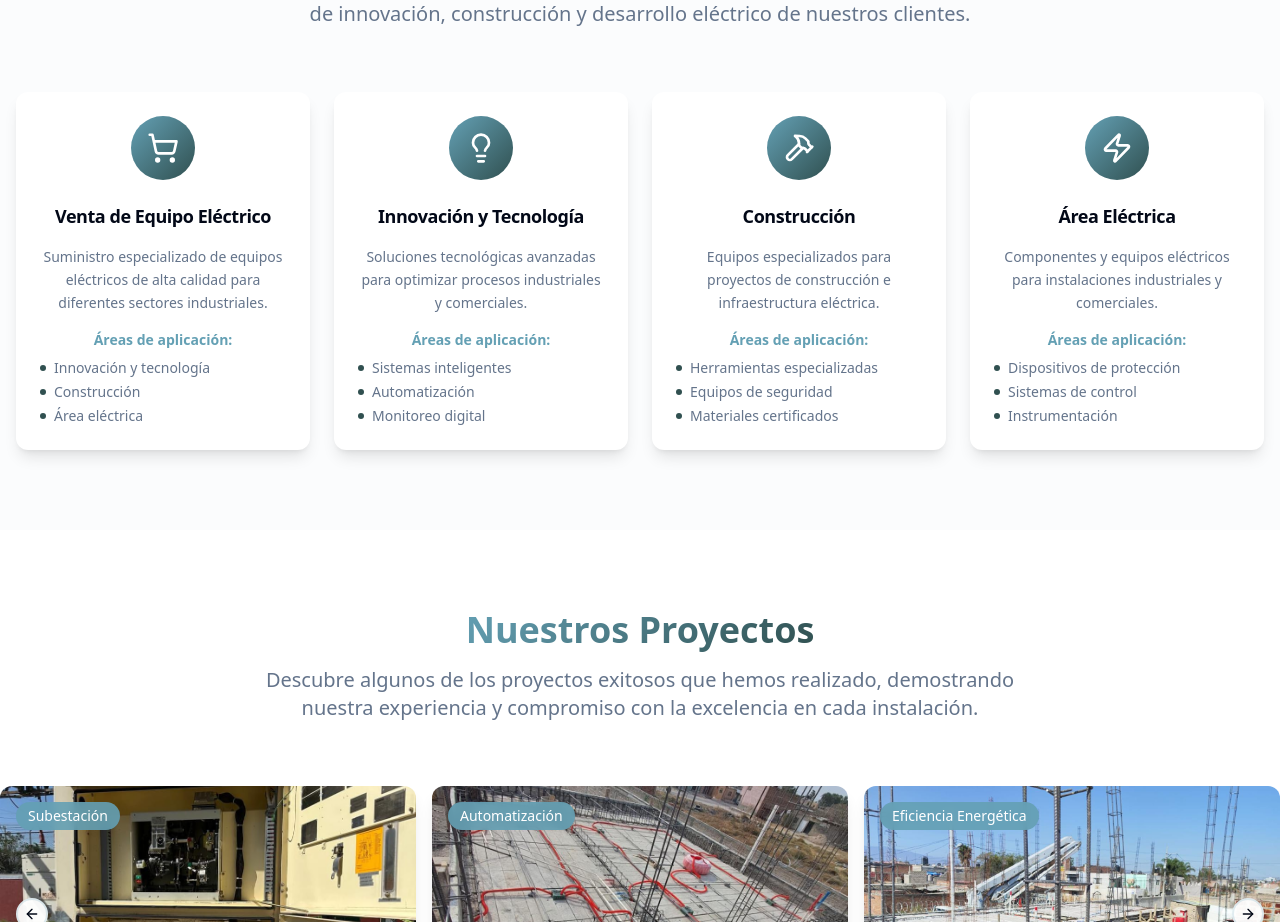
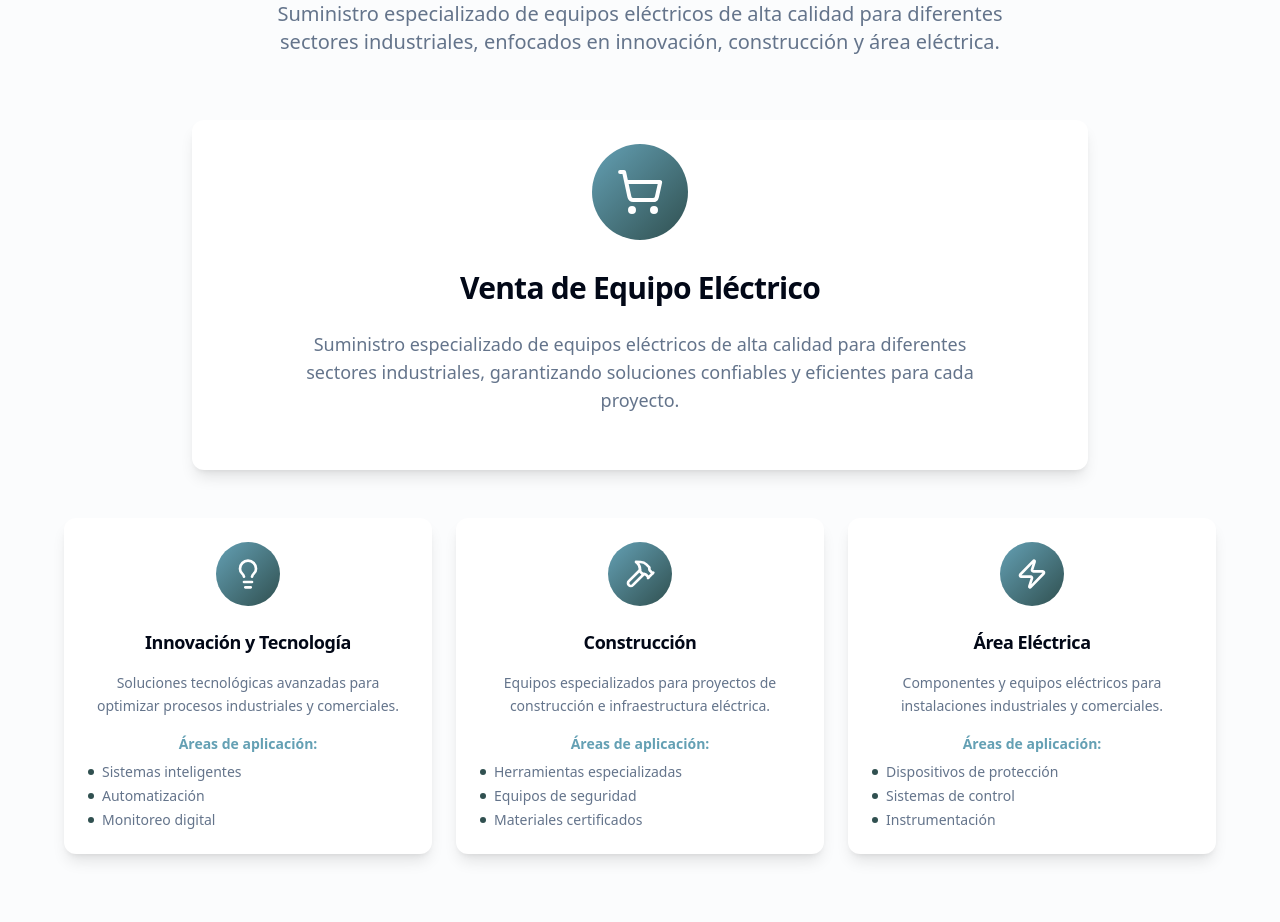
Before and after one commit to UDigital-Business/electro-web-solutions, a React (Vite) app: page / in a window 1280 px wide. Shown: the part 3050-3972 px from the top of the page. Built offline with nearby package versions, Linux system fonts and the light colour scheme.

Commit message:
Refactor: Update product and service structure
Update the product and service sections to reflect the specified structure and content.

```diff
--- a/src/components/sections/ProductsSection.tsx
+++ b/src/components/sections/ProductsSection.tsx
@@ -3,30 +3,24 @@ import { ShoppingCart, Lightbulb, Hammer, Zap } from "lucide-react";
 import { Card, CardContent, CardHeader, CardTitle } from "@/components/ui/card";
 
 export function ProductsSection() {
-  const products = [
-    {
-      icon: ShoppingCart,
-      title: "Venta de Equipo Eléctrico",
-      description: "Suministro especializado de equipos eléctricos de alta calidad para diferentes sectores industriales.",
-      areas: ["Innovación y tecnología", "Construcción", "Área eléctrica"]
-    },
+  const areas = [
     {
       icon: Lightbulb,
       title: "Innovación y Tecnología",
       description: "Soluciones tecnológicas avanzadas para optimizar procesos industriales y comerciales.",
-      areas: ["Sistemas inteligentes", "Automatización", "Monitoreo digital"]
+      caracteristicas: ["Sistemas inteligentes", "Automatización", "Monitoreo digital"]
     },
     {
       icon: Hammer,
       title: "Construcción",
       description: "Equipos especializados para proyectos de construcción e infraestructura eléctrica.",
-      areas: ["Herramientas especializadas", "Equipos de seguridad", "Materiales certificados"]
+      caracteristicas: ["Herramientas especializadas", "Equipos de seguridad", "Materiales certificados"]
     },
     {
       icon: Zap,
       title: "Área Eléctrica",
       description: "Componentes y equipos eléctricos para instalaciones industriales y comerciales.",
-      areas: ["Dispositivos de protección", "Sistemas de control", "Instrumentación"]
+      caracteristicas: ["Dispositivos de protección", "Sistemas de control", "Instrumentación"]
     }
   ];
 
@@ -38,13 +32,37 @@ export function ProductsSection() {
             <span className="text-gradient">Nuestros Productos</span>
           </h2>
           <p className="text-xl text-muted-foreground max-w-3xl mx-auto">
-            Equipos eléctricos especializados de alta calidad para satisfacer las necesidades
-            de innovación, construcción y desarrollo eléctrico de nuestros clientes.
+            Suministro especializado de equipos eléctricos de alta calidad para diferentes sectores industriales,
+            enfocados en innovación, construcción y área eléctrica.
           </p>
         </div>
 
-        <div className="grid md:grid-cols-2 lg:grid-cols-4 gap-6 max-w-7xl mx-auto">
-          {products.map((product, index) => (
+        {/* Main Product Card */}
+        <div className="max-w-4xl mx-auto mb-12">
+          <Card className="group hover:shadow-xl transition-all duration-300 border-none shadow-lg animate-fade-in">
+            <CardHeader className="text-center pb-6">
+              <div className="flex justify-center mb-6">
+                <div className="p-6 rounded-full bg-gradient-to-br from-dsae-blue to-dsae-green">
+                  <ShoppingCart className="h-12 w-12 text-white" />
+                </div>
+              </div>
+              <CardTitle className="text-3xl font-bold text-foreground group-hover:text-dsae-blue transition-colors duration-300">
+                Venta de Equipo Eléctrico
+              </CardTitle>
+            </CardHeader>
+
+            <CardContent className="text-center">
+              <p className="text-lg text-muted-foreground mb-8 max-w-2xl mx-auto">
+                Suministro especializado de equipos eléctricos de alta calidad para diferentes sectores industriales,
+                garantizando soluciones confiables y eficientes para cada proyecto.
+              </p>
+            </CardContent>
+          </Card>
+        </div>
+
+        {/* Areas */}
+        <div className="grid md:grid-cols-2 lg:grid-cols-3 gap-6 max-w-6xl mx-auto">
+          {areas.map((area, index) => (
             <Card
               key={index}
               className="group hover:shadow-xl transition-all duration-300 border-none shadow-lg hover:scale-105 animate-fade-in h-full"
@@ -53,23 +71,23 @@ export function ProductsSection() {
               <CardHeader className="text-center pb-4">
                 <div className="flex justify-center mb-4">
                   <div className="p-4 rounded-full bg-gradient-to-br from-dsae-blue to-dsae-green">
-                    <product.icon className="h-8 w-8 text-white" />
+                    <area.icon className="h-8 w-8 text-white" />
                   </div>
                 </div>
                 <CardTitle className="text-lg font-bold text-foreground group-hover:text-dsae-blue transition-colors duration-300">
-                  {product.title}
+                  {area.title}
                 </CardTitle>
               </CardHeader>
 
               <CardContent className="text-center space-y-4">
-                <p className="text-muted-foreground text-sm leading-relaxed">{product.description}</p>
+                <p className="text-muted-foreground text-sm leading-relaxed">{area.description}</p>
                 <div className="space-y-2">
                   <h4 className="font-semibold text-sm text-dsae-blue">Áreas de aplicación:</h4>
                   <ul className="space-y-1">
-                    {product.areas.map((area, idx) => (
+                    {area.caracteristicas.map((caracteristica, idx) => (
                       <li key={idx} className="flex items-center text-sm text-muted-foreground">
                         <span className="w-1.5 h-1.5 bg-dsae-green rounded-full mr-2 flex-shrink-0"></span>
-                        {area}
+                        {caracteristica}
                       </li>
                     ))}
                   </ul>
--- a/src/components/sections/ServicesSection.tsx
+++ b/src/components/sections/ServicesSection.tsx
@@ -13,12 +13,13 @@ export function ServicesSection() {
       title: "Servicios Eléctricos",
       description: "Soluciones integrales en sistemas eléctricos con cumplimiento normativo y estudios especializados para garantizar eficiencia y seguridad.",
       subServices: [
-        "Estudios de calidad de energía y eficiencia energética",
-        "Cumplimiento de Código de Red",
-        "Estudios eléctricos con base IEEE e IEC",
-        "Mantenimiento a subestaciones eléctricas",
+        "Arco eléctrico",
+        "Estudio de cortocircuito",
+        "Cumplimiento del Código de Red",
         "Diseño de instalaciones eléctricas",
         "Obra electromecánica",
+        "Estudios de calidad de energía y eficiencia energética",
+        "Mantenimiento a subestaciones eléctricas",
         "Verificación de instalaciones eléctricas"
       ],
       route: "/servicios/analisis-electricos"
```
